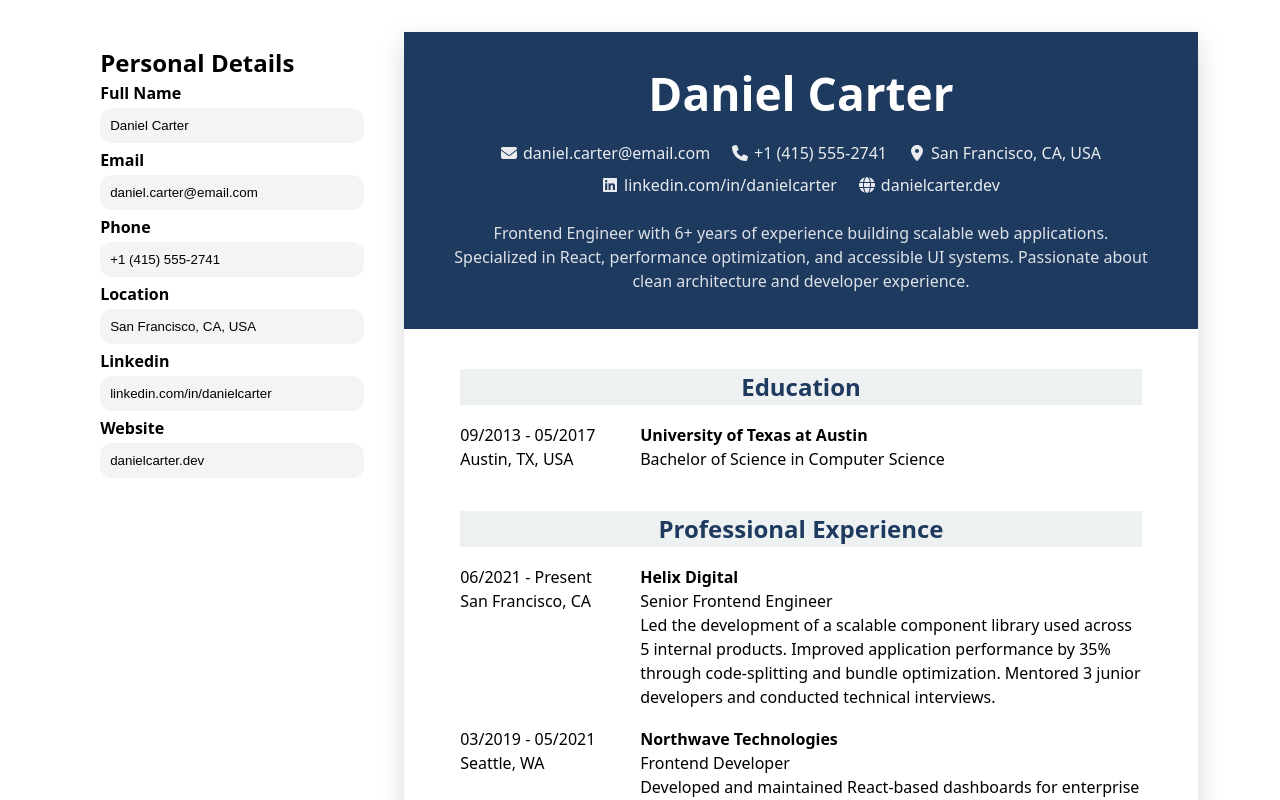
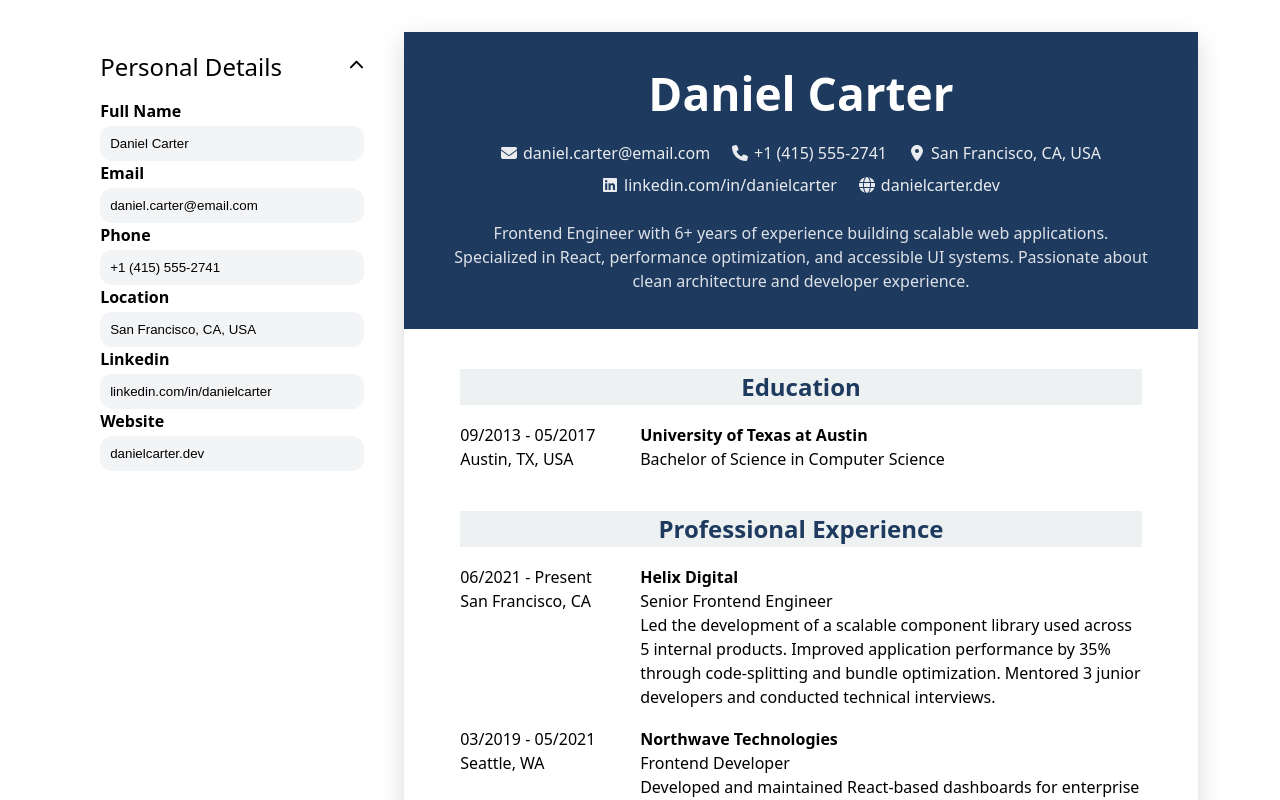
Before and after one commit to AntoinePommier/cv-application, a React (Vite) app: page / in a window 1280 px wide. Shown: the top 800 px of the page. Built offline with nearby package versions, Linux system fonts and the light colour scheme.

Commit message:
Add collapsible sections to CV form

```diff
--- a/src/components/CvForm/CvForm.jsx
+++ b/src/components/CvForm/CvForm.jsx
@@ -1,11 +1,22 @@
-import PersonalInfoForm from './PersonalInfoForm.jsx'
+import { useState } from "react"
+import PersonalInfoForm from "./PersonalInfoForm.jsx"
 import '../../styles/CvForm.css'
 
 function CvForm({ cvData, updatePersonal }) {
+  const [openSection, setOpenSection] = useState("personal");
+
+  const toggleSection = (key) => {
+    setOpenSection((prev) => (prev === key ? null : key));
+  }
   return (
-    <>
-      <PersonalInfoForm cvData={cvData} updatePersonal={updatePersonal} />
-    </>
+    <div className="all-forms-container">
+      <PersonalInfoForm
+        cvData={cvData}
+        updatePersonal={updatePersonal}
+        open={openSection === "personal"}
+        onToggle={() => toggleSection("personal")}
+      />
+    </div>
   )
 }
 
--- a/src/components/CvForm/PersonalInfoForm.jsx
+++ b/src/components/CvForm/PersonalInfoForm.jsx
@@ -1,9 +1,16 @@
-function PersonalInfoForm({ cvData, updatePersonal }) {
+import { FaChevronDown } from 'react-icons/fa6';
+
+function PersonalInfoForm({ cvData, updatePersonal, open, onToggle }) {
   console.log(cvData)
 
   return (
+    <div className="form-container">
+      <button onClick={onToggle}>
+        <span className="button-title">Personal Details</span>
+        <span className={`chevron ${open ? "open" : ""}`}><FaChevronDown size={15} /></span>
+      </button>
+      <div className={`form-wrapper ${open ? "open" : ""}`}>
         <form className="personal-info-form">
-      <h1>Personal Details</h1>
           <div className="input-div">
             <label htmlFor="full-name">Full Name</label>
             <input type="text" id="full-name" placeholder="First and last name" value={cvData.personal.fullName} onChange={(e) => updatePersonal("fullName", e.target.value)} />
@@ -29,6 +36,8 @@ function PersonalInfoForm({ cvData, updatePersonal }) {
             <input type="text" id="website" placeholder="Website" value={cvData.personal.website} onChange={(e) => updatePersonal("website", e.target.value)} />
           </div>
         </form>
+      </div>
+    </div>
   )
 }
 
--- a/src/styles/CvForm.css
+++ b/src/styles/CvForm.css
@@ -1,9 +1,13 @@
-form {
+.all-forms-container {
+  display: flex;
+  flex-direction: column;
+}
+
+.form-container {
   min-width: 300px;
   padding: 18px;
   display: flex;
   flex-direction: column;
-  gap: 5px;
   background-color: white;
   color: black;
   border: none;
@@ -11,15 +15,48 @@ form {
   text-align: start;
 }
 
-form>h1 {
+.form-container>button {
+  display: flex;
+  padding: 0;
+  margin: 0;
   font-size: 24px;
+  background: white;
+  text-align: start;
+  outline: none;
+  border: none;
+}
+
+.button-title {
+  flex: 1;
+}
+
+.chevron {
+  transition: transform 200ms ease;
+}
+
+.chevron.open {
+  transform: rotate(180deg) translateY(-1px);
+}
+
+.form-wrapper {
+  display: grid;
+  grid-template-rows: 0fr;
+  transition: grid-template-rows 300ms ease, margin-top 300ms ease;
+}
+
+.form-wrapper.open {
+  grid-template-rows: 1fr;
+  margin-top: 16px;
+}
+
+.form-wrapper>form {
+  overflow: hidden;
 }
 
 .input-div {
   display: flex;
   flex-direction: column;
   font-weight: bold;
-
   gap: 3px;
 }
 
```
Lines whose indentation alone changed are shown as unchanged.
